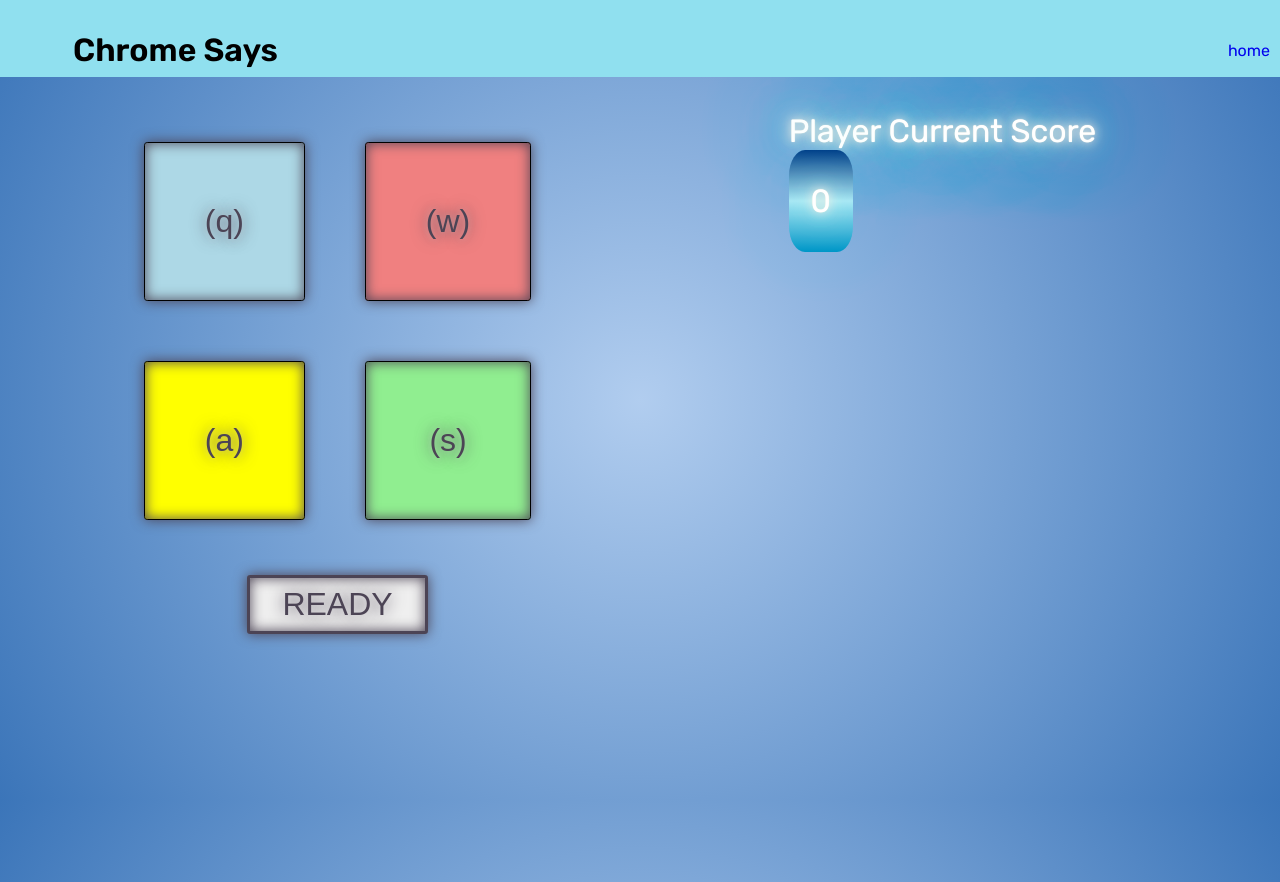
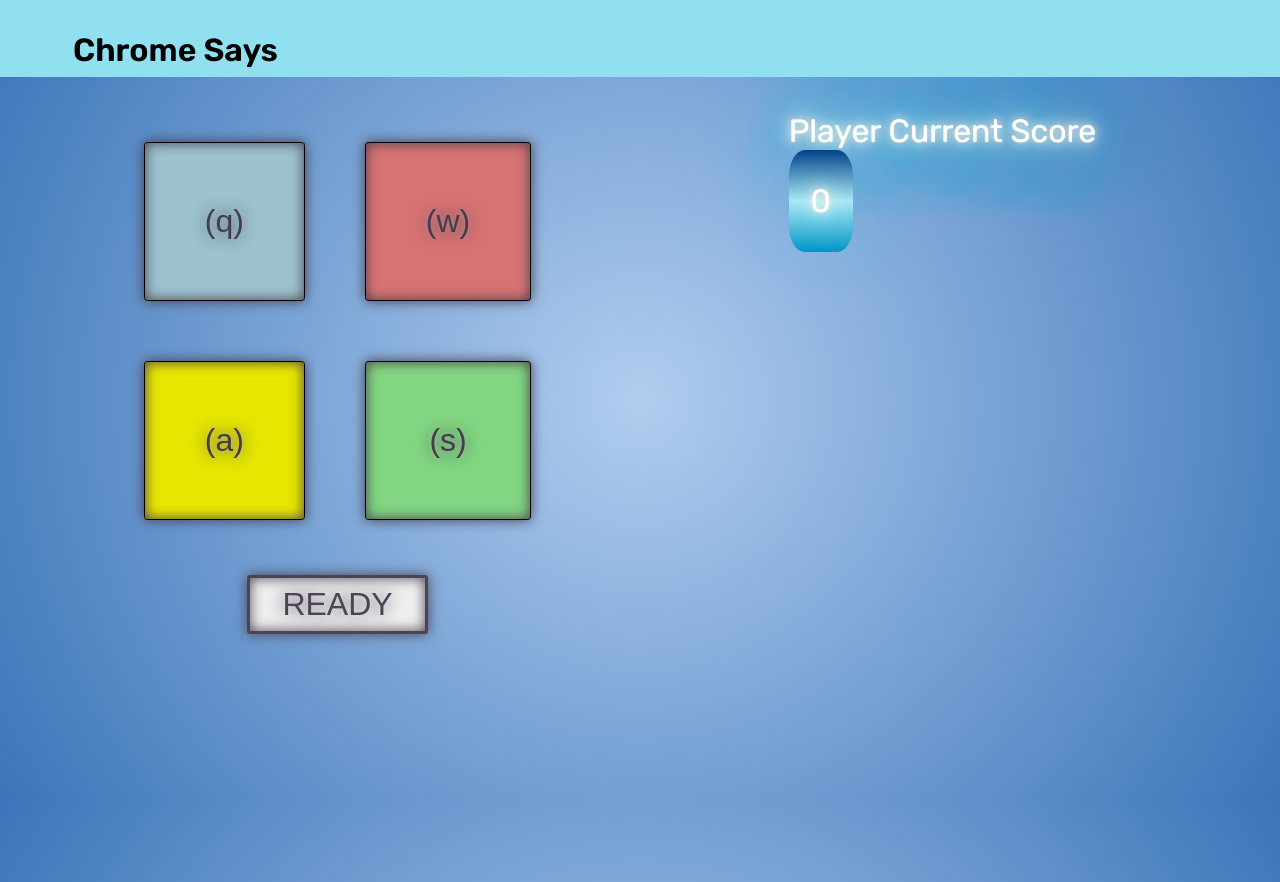
Before and after one commit to Olivia-Pasion/chrome-says, a plain HTML site: page Game/index.html in a window 1280 px wide. Drawn offline with nearby package versions, Linux system fonts and the light colour scheme.

Commit message:
more touch ups

```diff
--- a/Game/index.html
+++ b/Game/index.html
@@ -21,9 +21,8 @@
 
 <body>
     <header>
-        <h1>Chrome Says</h1>
+        <h1><a href='../'>Chrome Says</a</h1>
         <div id="user"></div>
-        <a href="../">home</a>
     </header>
 
     <main>
--- a/styles/game.css
+++ b/styles/game.css
@@ -24,6 +24,10 @@
     box-shadow: inset 0 0 0.4em 0 var(--clr-neon), 0 0 0.4em 0 var(--clr-neon);
     position: relative;
     cursor: pointer;
+  }
+
+  button:disabled {
+      filter: brightness(90%);
   }
 
   button::before {
--- a/styles/home.css
+++ b/styles/home.css
@@ -241,7 +241,7 @@ main {
     background-color: lightgreen;
 }
 
-a:visited {
+a {
     color: black;
 }
 
```
Also changed, not shown: Profile/index.html (+1 -1 lines), index.html (+0 -1 lines).
